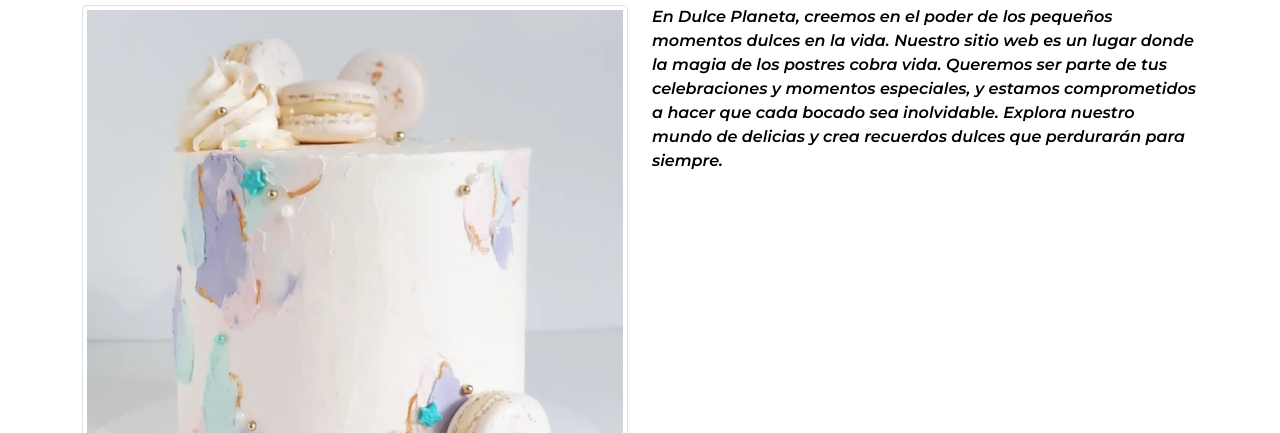
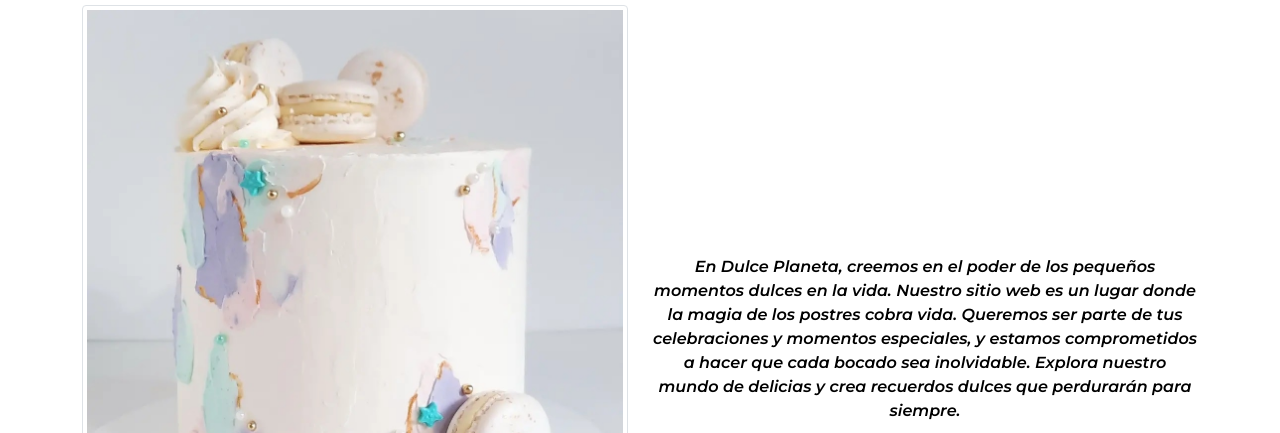
Before and after one commit to MicaelaCompiano/PreEntrega2_CompianoMicaela, a plain HTML site: page index.html in a window 1280 px wide. Shown: the part 305-738 px from the top of the page. Drawn offline with Linux system fonts and the light colour scheme; a web font is replaced by a local one.

Commit message:
PreEntega2 ajustes

```diff
--- a/css/estilos.css
+++ b/css/estilos.css
@@ -47,3 +47,7 @@ a {
     width: 200px;
     padding-left: 20px;
 }
+.parrafoPrincipal{
+    text-align: center;
+    margin-top: 250px;
+}
--- a/index.html
+++ b/index.html
@@ -52,7 +52,7 @@
                 <img src="./assets/img/torta principal.jpg" alt="Imagen principal torta" class="img-thumbnail">
                </div>
             <div class="col-sm-12 col-md-6 alto">
-             <p class="parrafoPrincipal colorNegro tamanioMediano interlineadoMedio familiaFuente">En Dulce Planeta,
+             <p class="parrafoPrincipal">En Dulce Planeta,
                  creemos en el poder de los pequeños momentos dulces en la vida.
                  Nuestro sitio web es un lugar donde la magia de los postres cobra vida.
                  Queremos ser parte de tus celebraciones y momentos especiales, y estamos comprometidos a hacer que cada bocado sea inolvidable.
@@ -60,7 +60,7 @@
             </div>
         </section>
         <section>
-          <div class="row">
+          <div class="row carouselCenter">
             <div id="carouselExampleDark" class="carousel carousel-dark slide" data-bs-ride="carousel">
               <div class="carousel-indicators">
                 <button type="button" data-bs-target="#carouselExampleDark" data-bs-slide-to="0" class="active" aria-current="true" aria-label="Slide 1"></button>
```
